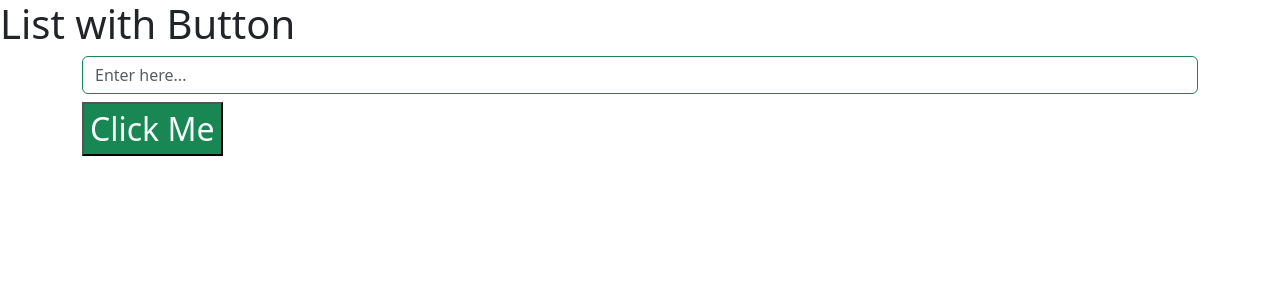
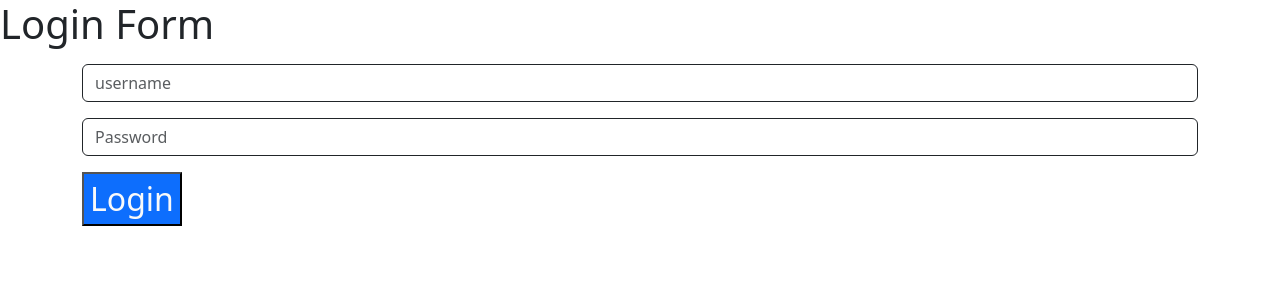
Before and after one commit to mohit24raut/fourth-react-app, a React (Create React App) app: page / in a window 1280 px wide. Shown: the top 300 px of the page. Built offline with nearby package versions, Linux system fonts and the light colour scheme.

Commit message:
Login with database connectivity

```diff
--- a/src/App.js
+++ b/src/App.js
@@ -2,6 +2,60 @@ import "bootstrap/dist/css/bootstrap.css";
 import { useRef, useState } from "react";
 
 
+function App()
+{
+  return(
+    <>
+      <h1>Login Form</h1>
+      <Login/>
+    </>
+  )
+}
+
+function Login()
+{
+  let [todo, setTodo]=useState({user:"", password:""});
+
+  let changeUsername=(e)=>{
+      let newUser={...todo, user:e.target.value};
+      setTodo(newUser);
+  }
+  let changePassword=(e)=>{
+    let newPassword={...todo, password:e.target.value};
+    setTodo(newPassword);
+  }
+  let loginUser=async ()=>{
+    let url=`http://localhost:1000/addLogin?username=${todo.user}&password=${todo.password}`
+    await fetch(url);
+  }
+  return(
+    <div className="container">
+        <input
+            type="text"
+            placeholder="username"
+            className="form-control my-3 border-dark"
+            value={todo.user}
+            onChange={changeUsername}
+        />
+        <input
+            type="password"
+            placeholder="Password"
+            className="form-control my-3 border-dark"
+            value={todo.password}
+            onChange={changePassword}
+        />
+        <input
+            type="button"
+            value="Login"
+            className="bg-primary text-light fs-2"
+            onClick={loginUser}
+        />
+    </div>
+  )
+}
+export default App;
+/*
+-----------------------------------------------------------------
 function App()
 {
   return(
@@ -77,7 +131,7 @@ function MapList(props)
   )
 }
 export default App;
-/*
+
 function App()
 {
   return(
```
